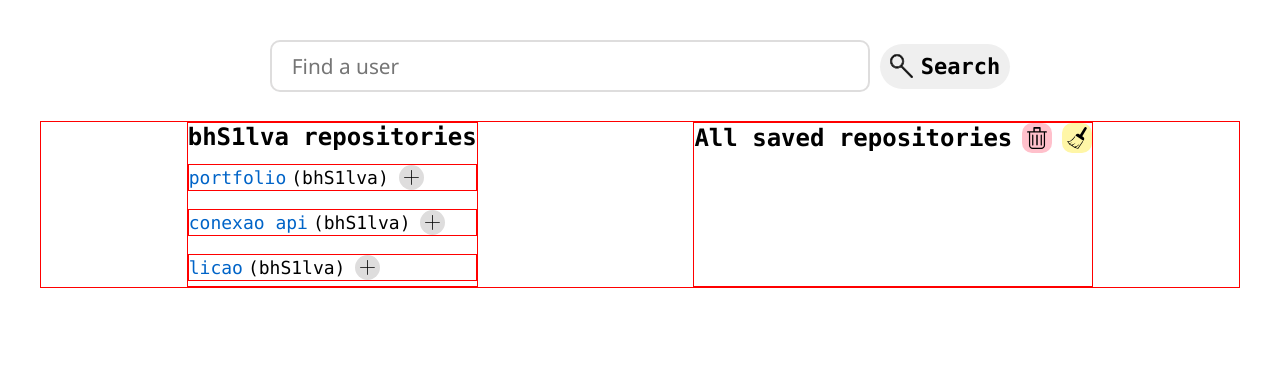
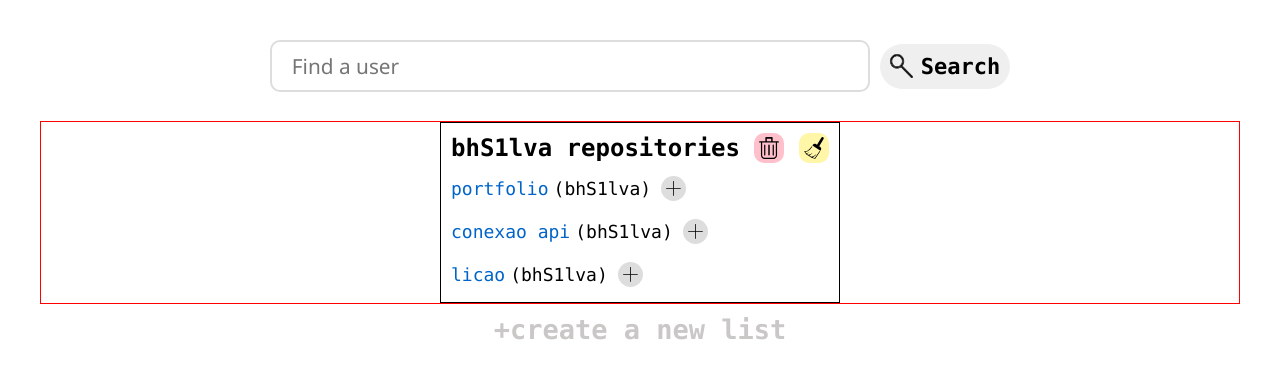
Before and after one commit to bhS1lva/Projeto-repo-keeper, a Svelte app: page / in a window 1280 px wide. Shown: the top 378 px of the page. Built offline with nearby package versions, Linux system fonts and the light colour scheme.

Commit message:
manipulador de listas e método de criar listas feitos

```diff
--- a/src/components/ListRepositories/ListRepositories.svelte
+++ b/src/components/ListRepositories/ListRepositories.svelte
@@ -1,38 +1,50 @@
 <script lang="ts">
+    import { createEventDispatcher } from "svelte";
+
+    import Repository from "../Repository/Repository.svelte";
     import type IRepository from "../../interfaces/IRepository";
 
-    import Repository from "../Repository/Repository.svelte";
+    export let title: string = '';
+    export let content: IRepository[] = [];
 
-    import { createEventDispatcher } from "svelte";
-
-    export let info: {title: string, list: IRepository[], actions: boolean};
+    let listName = '';
 
     const dispatch = createEventDispatcher<{
-        ClearList: IRepository[],
-        DeleteList: IRepository[]
-    }>();
+		CreateList: string
+	}>();
+
 </script>
 
 <div class="box">
 
     <div class="title-box">
-        <h2>{info.title}</h2>
-        {#if info.actions}
-            <button class="list-button remove-button" on:click={() => dispatch('DeleteList', info.list)}>
+
+        <div class="title"><h2>{title}</h2></div>
+        {#if title === ''}
+            <div class="listName-form-box">
+                <img src="/assets/trash.svg" alt="delete list icon">
+                <form on:submit|preventDefault={() => dispatch('CreateList', listName)}>
+                    <!-- svelte-ignore a11y-autofocus -->
+                    <input autofocus={true} bind:value={listName}>
+                </form>
+            </div>
+        {/if}
+        <!-- {#if info.actions} -->
+            <button class="list-button remove-button" on:click={() => console.log(content)}>
                 <img src="/assets/trash.svg" alt="delete list icon">
             </button>
-            <button class="list-button clear-button" on:click={() => dispatch('ClearList', info.list)}>
+            <button class="list-button clear-button" on:click={() => console.log(content)}>
                 <img src="/assets/clear.svg" alt="clear list icon"/>
             </button>
-        {/if}
+        <!-- {/if} -->
     </div>
 
-    {#each info.list as item (item)}
+    {#each content as item (item)}
         <Repository
             repo={item}
-            on:HandleList
-            />
+        />
     {/each}
+
 
 </div>
 
@@ -40,12 +52,30 @@
     .title-box{
         display: inline-flex;
         align-items: center;
+        justify-content: space-between;
         gap: 10px;
+    }
+    .title{
+        overflow: hidden;
     }
     .box{
         display: flex;
         flex-direction: column;
-        border: 1px solid red;
+        border: 1px solid black;
+        padding: 10px;
+        width: 400px;
+    }
+    .listName-form-box{
+        display: flex;
+        align-items: center;
+        gap: 20px;
+    }
+    .listName-form-box input{
+        height: 30px;
+        width: 230px;
+    }
+    .listName-form-box img{
+        width: 30px;
     }
     .list-button{
         width: 30px;
--- a/src/components/ManageRepositories/ManageRepositories.svelte
+++ b/src/components/ManageRepositories/ManageRepositories.svelte
@@ -2,42 +2,41 @@
     import ListRepositories from "../ListRepositories/ListRepositories.svelte";
 
     import type IRepository from "../../interfaces/IRepository";
+    import { listController } from "../../controllers/listController";
 
     export let allRepositories: IRepository[] = [];
 
-    let mappedLists = {}
+    let mappedLists = listController.container;
 
     allRepositories = [
-        {name: 'portfolio', url:'www.google.com', owner: 'bhS1lva', id:1, onList: false},
-        {name: 'conexao api', url:'www.google.com', owner: 'bhS1lva', id:2, onList: false},
-        {name: 'licao', url:'www.google.com', owner: 'bhS1lva', id:3, onList: false}
+        {name: 'portfolio', url:'www.google.com', owner: 'bhS1lva', id:1, onList: [], clicked: false},
+        {name: 'conexao api', url:'www.google.com', owner: 'bhS1lva', id:2, onList: [], clicked: false},
+        {name: 'licao', url:'www.google.com', owner: 'bhS1lva', id:3, onList: [], clicked:false}
     ]
 
-    mappedLists['allRepositories'] = allRepositories
-
     let selectedRepos: IRepository[] = [];
-    mappedLists['selectedRepos'] = selectedRepos
 
     function addOnList(repo: IRepository) {
         allRepositories.map((item, index) => {
             if(item.id === repo.id){
-                allRepositories[index] = {...repo, onList: true}
-                selectedRepos = [...selectedRepos, {...repo, onList: true}]
+                allRepositories[index] = {...repo, clicked: true}
+                selectedRepos = [...selectedRepos, {...repo, clicked: true}]
             }
         })
+
     }
 
     function removeFromList(repo: IRepository) {
         allRepositories.map((item, index) => {
             if(item.id === repo.id){
-                allRepositories[index] = {...repo, onList: false}
+                allRepositories[index] = {...repo, clicked: false}
                 selectedRepos = selectedRepos.filter(item => item.id !== repo.id)
             }
         })
     }
 
     function manageList(repo: IRepository){
-        if(repo.onList){
+        if(repo.clicked){
             removeFromList(repo)
         } else {
             addOnList(repo)
@@ -55,32 +54,53 @@
         mappedLists = mappedLists //this reassingment was made to trigger the reactivity of svelte
     }
 
+    function createNewList(listName){
+        if(listName === ''){
+            listName = 'new-list';
+        }
+        if(Object.keys(mappedLists).includes(listName)){
+            var regex = new RegExp(`^${listName}`);
+            const fakelist = Object.keys(mappedLists).filter(item => regex.test(item));
+            listName += fakelist.length;
+        }
+        showListScope = false;
+        listController.createList(listName);
+        mappedLists = mappedLists;
+    }
+
+    let showListScope = false;
+
 </script>
+
+
+<div>
 
     <div class="list-box">
         {#if allRepositories?.length}
             <ListRepositories
-            info={{
-                title:`${allRepositories[0].owner} repositories`,
-                list:allRepositories,
-                actions: false
-            }}
-            on:HandleList={(event) => manageList(event.detail)}
+                title={`${allRepositories[0].owner} repositories`}
+                content={allRepositories}
             />
         {/if}
+        {#each Object.keys(mappedLists) as list}
+            <ListRepositories
+                title={list}
+                content={mappedLists[list]}
 
-    {#if Object.keys(mappedLists).includes('selectedRepos')}
+            />
+        {/each}
+        {#if showListScope}
             <ListRepositories
-            info={{
-                title:'All saved repositories',
-                list:selectedRepos,
-                actions: true
-            }}
-            on:HandleList={(event) => removeFromList(event.detail)}
-            on:ClearList={(event) => clearList(event.detail)}
-            on:DeleteList={() => deleteList('selectedRepos')}
+                on:CreateList={(event) => createNewList(event.detail)}
             />
         {/if}
+    </div>
+
+    <div class="form-box">
+        <button class="new-list" on:click={() => showListScope = !showListScope}>
+            <h2>+create a new list</h2>
+        </button>
+    </div>
 
 </div>
 
@@ -92,4 +112,18 @@
         justify-content: space-evenly;
         flex-flow: row wrap;
     }
+    .form-box{
+        text-align: center;
+        padding: 10px;
+    }
+    .new-list{
+        font-size: 18px;
+        background: none;
+        border: none;
+        color: var(--darker-gray);
+        cursor: pointer;
+    }
+    .new-list:hover{
+        text-decoration: underline;
+    }
 </style>
--- a/src/components/Repository/Modal.svelte
+++ b/src/components/Repository/Modal.svelte
@@ -1,21 +1,24 @@
 <script lang="ts">
+
     export let lists: {in: string[], notIn: string[]};
+
+    // let listName = '';
 
 </script>
 
 <div class="box">
-    <div>
-        <p class="new-list clickable">
-            +create a new list
-        </p>
+    <!-- <div>
+        <button class="clickable" on:click={() => console.log('modal component')}>
+            <p class="new-list">+create a new list</p>
+        </button>
     </div>
-    <p>or</p>
+    <p>or</p>-->
     <div>
         <h4>Add in an existing list:</h4>
         {#each lists.notIn as list}
-            <p class="clickable">
-                +{list}
-            </p>
+            <button class="clickable">
+                <p>+{list}</p>
+            </button>
         {/each }
     </div>
 </div>
@@ -29,15 +32,18 @@
         font-size: 18px;
         padding: 10px;
         line-height: 25px;
-        border-radius: 5px;
+        border-radius: 0px 40px 40px 40px;
+        overflow: hidden;
     }
-    .new-list{
+    /* .new-list{
         font-size: 23px;
-    }
+    } */
     .clickable{
+        font-size: 18px;
+        background: none;
+        border: none;
         color: var(--darker-gray);
         cursor: pointer;
-        overflow: hidden;
     }
     .clickable:hover{
         text-decoration: underline;
--- a/src/components/Repository/Repository.svelte
+++ b/src/components/Repository/Repository.svelte
@@ -1,15 +1,10 @@
 <script lang="ts">
-    import { createEventDispatcher } from "svelte";
 
     import type IRepository from "../../interfaces/IRepository";
 
     import Modal from "./Modal.svelte";
 
     export let repo: IRepository;
-
-    const dispatch = createEventDispatcher<{
-		HandleList: IRepository
-	}>();
 
 </script>
 
@@ -21,14 +16,16 @@
     <div class="side-box">
         <button
             class="function-button add-button"
-            class:remove-button={repo.onList}
-            on:click={() => dispatch('HandleList', repo)}>
+            class:remove-button={repo.clicked}
+            on:click={() => repo.clicked = !repo.clicked}>
 
             <img src="/assets/plus.svg" alt="add item on list icon">
         </button>
-        {#if repo.onList}
+        {#if repo.clicked}
         <div class="modal">
-            <Modal lists={{in:['c','b'], notIn:['aaaaaaaaaaaaaaaaaaaaaaaaaaaaaaaaaaaaaaaaaaaaaaa','d']}}/>
+            <Modal
+                lists={{in:['c','b'], notIn:['aaaaaaaaaaaaaaaaaaaaaaaaaaaaaaaaaaaaaaaaaaaaaaa','d']}}
+                />
         </div>
         {/if}
     </div>
@@ -43,11 +40,10 @@
     }
     .side-box{
         position: relative;
-        align-items: center;
+        align-items: baseline;
         display: flex;
     }
     .repository{
-        border: 1px solid red;
         display: inline-flex;
         flex-flow: row nowrap;
         align-items: center;
--- a/src/components/SearchBar/SearchBar.svelte
+++ b/src/components/SearchBar/SearchBar.svelte
@@ -34,7 +34,8 @@
                         url: data.html_url,
                         owner: data.owner.login,
                         id: data.id,
-                        onList: false
+                        onList: [],
+                        clicked: false
                     } as IRepository
                 });
                 dispatch('Response', repos);
--- /dev/null
+++ b/src/controllers/listController.ts
@@ -0,0 +1,24 @@
+import type IRepository from "../interfaces/IRepository";
+
+function list(){
+    let container = {};
+    return {
+        container,
+        createList: function(name:string){
+            container[name] = [];
+            return {
+                add: function(repo:IRepository){
+                    container[name] = [{repo}]
+                },
+                remove: function(item){
+
+                },
+                clear: function(item){
+
+                }
+            }
+        }
+    }
+}
+
+export const listController = list()
--- a/src/interfaces/IRepository.ts
+++ b/src/interfaces/IRepository.ts
@@ -3,5 +3,6 @@ export default interface IRepository {
     name: string,
     url: string,
     owner: string,
-    onList: boolean
+    onList: string[],
+    clicked: boolean
 }
```
Lines whose indentation alone changed are shown as unchanged.
